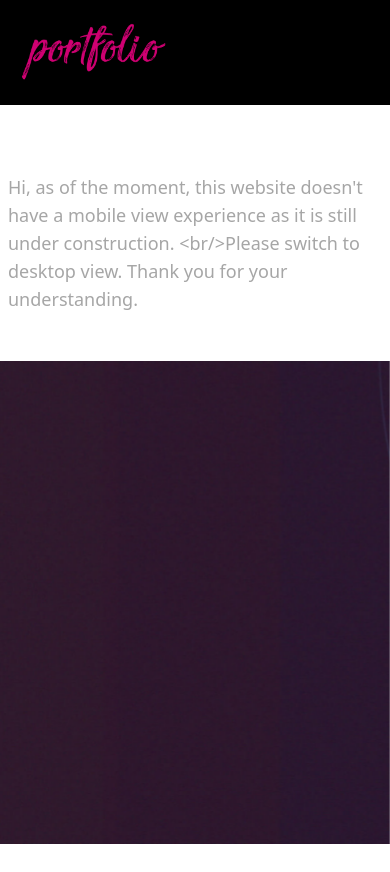
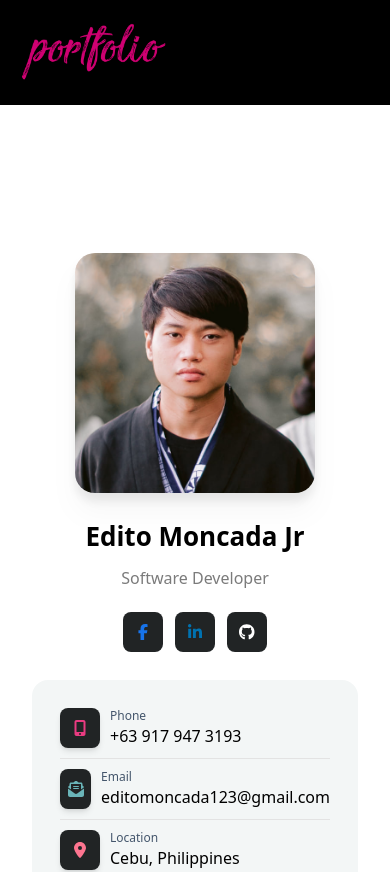
Before and after one commit to primostasis123/porfolio-next, a Next.js app: page / in a window 390 px wide. Shown: the top 872 px of the page. Before the commit the page ends 844 px from the top, so only its background shows below. Built offline with nearby package versions, Linux system fonts and the light colour scheme.

Commit message:
fix portfolio
fix display for mobile view

```diff
--- a/app/certificate/page.tsx
+++ /dev/null
@@ -1,25 +0,0 @@
-import React from 'react'
-
-export default function Certificate() {
-    return (
-        <div className="lg:rounded-2xl bg-white dark:bg-[#111111]">
-            <div className="pb-12 px-2 sm:px-5 md:px-10 lg:px-14 hide block ">
-                <h3 className="text-[35px] text-white font-bold font-robotoSlab "> May 23, 2023</h3>
-                <div className="lg:grid grid-cols-12 md:gap-10 pt-4 md:pt-[30px] items-center ">
-                    <div className="col-span-12 space-y-2.5">
-                        <div className="lg:mr-16">
-                            <p className="text-[#44566c] text-color-910 leading-7">
-                                {"Hi, as of the moment, this website doesn't have a mobile view experience as it is still under construction. <br/>"}
-                                {"Please switch to desktop view. Thank you for your understanding."}
-                            </p>
-                        </div>
-                    </div>
-                </div>
-            </div>
-
-            <div className="pt-12 md:py-12 px-2 sm:px-5 md:px-10 lg:px-14 hidden lg:block">
-                <h2 className="after-effect after:left-52">Certificate</h2>
-            </div>
-        </div>
-    )
-}
--- a/app/components/menu/menu.tsx
+++ b/app/components/menu/menu.tsx
@@ -1,8 +1,8 @@
 
 import { FontAwesomeIcon } from '@fortawesome/react-fontawesome'
-import { faUser, faFileLines} from '@fortawesome/free-regular-svg-icons'
-import { faCertificate, faList } from '@fortawesome/free-solid-svg-icons'
-import { faBlogger, faRProject } from '@fortawesome/free-brands-svg-icons'
+import { faUser, faFileLines,} from '@fortawesome/free-regular-svg-icons'
+import { faCertificate, faList, faFolder  } from '@fortawesome/free-solid-svg-icons'
+import { faBlogger } from '@fortawesome/free-brands-svg-icons'
 import Link from 'next/link';
 
 export default function Menu() {
@@ -18,18 +18,10 @@ export default function Menu() {
                         <span className="text-xl mb-1">
                             <FontAwesomeIcon icon={faFileLines} />
                         </span> Experience </Link></li>
-                    <li> <Link className="menu-item" href="/certificate">
+                    <li> <Link className="menu-item" href="/project">
                         <span className="text-xl mb-1">
-                            <FontAwesomeIcon icon={faCertificate} />
-                        </span> Certificate </Link></li>
-                    <li><Link className="menu-item" href="/log">
-                        <span className="text-xl mb-1">
-                            <FontAwesomeIcon icon={faList} />
-                        </span> Log </Link></li>
-                    {/* <li> <a className="menu-item" href="./contactOne.html">
-                        <span className="text-xl mb-1">
-                            <FontAwesomeIcon icon={faRProject} />
-                        </span> Projects </a></li> */}
+                            <FontAwesomeIcon icon={faFolder} />
+                        </span> Projects </Link></li>
                 </ul>
             </nav>
         </header>
--- a/app/components/sidebar/sidebar.tsx
+++ b/app/components/sidebar/sidebar.tsx
@@ -6,7 +6,7 @@ import { faLinkedinIn, faFacebookF, faGithub } from '@fortawesome/free-brands-sv
 import { faMobileScreenButton, faEnvelopeOpenText, faLocationDot, faCalendarDays, faCloudDownload } from '@fortawesome/free-solid-svg-icons'
 export default function Sidebar() {
     return (
-        <div className="col-span-12 lg:col-span-4 hidden lg:block h-screen sticky top-44">
+
             <div className="w-full mb-6 lg:mb-0 mx-auto relative bg-white text-center dark:bg-[#111111] px-6 rounded-[20px] mt-[180px] md:mt-[220px] lg:mt-0">
                 <Image src={avatar} alt="" className="w-[240px] absolute left-[50%] transform -translate-x-[50%] h-[240px] drop-shadow-xl mx-auto rounded-[20px] -mt-[140px]" />
                 <div className="pt-[100px] pb-8">
@@ -76,6 +76,6 @@ export default function Sidebar() {
                         <FontAwesomeIcon icon={faCloudDownload} /> Download CV </button>
                 </div>
             </div>
-        </div>
+
     )
 }
--- a/app/experience/page.tsx
+++ b/app/experience/page.tsx
@@ -1,24 +1,8 @@
 import React from 'react'
-import { FontAwesomeIcon } from '@fortawesome/react-fontawesome'
-import { faBriefcase } from '@fortawesome/free-solid-svg-icons'
 export default function Experience() {
     return (
         <div className="lg:rounded-2xl bg-white dark:bg-[#111111]">
-            <div className="pb-12 px-2 sm:px-5 md:px-10 lg:px-14 hide block ">
-                <h3 className="text-[35px] text-white font-bold font-robotoSlab "> May 23, 2023</h3>
-                <div className="lg:grid grid-cols-12 md:gap-10 pt-4 md:pt-[30px] items-center ">
-                    <div className="col-span-12 space-y-2.5">
-                        <div className="lg:mr-16">
-                            <p className="text-[#44566c] text-color-910 leading-7">
-                                {"Hi, as of the moment, this website doesn't have a mobile view experience as it is still under construction. <br/>"}
-                                {"Please switch to desktop view. Thank you for your understanding."}
-                            </p>
-                        </div>
-                    </div>
-                </div>
-            </div>
-
-            <div className="pt-12 md:py-12 px-2 sm:px-5 md:px-10 lg:px-14 hidden lg:block">
+            <div className="pt-12 md:py-12 px-2 sm:px-5 md:px-10 lg:px-14 ">
                 <h2 className="after-effect after:left-52">Experience</h2>
                 <div className="grid grid-cols-1 md:grid-cols-2 lg:grid-cols-2 gap-x-6 gap-y-6 mt-[30px]">
                     <div className="items-center space-x-2 mb-4">
@@ -28,7 +12,7 @@ export default function Experience() {
                             <p className="text-blue-800 "> <a target="_blank" href="https://ring-group.jp ">https://ring-group.jp  </a></p>
                        </div>
                     </div>
-                    <div className="items-center space-x-2 mb-4 hidden lg:block">
+                    <div className="items-center space-x-2 mb-4 ">
                        <div className="bg-[#fff4f4] dark:bg-transparent py-4 pl-5 pr-3 space-y-2 mb-6 rounded-lg dark:border-[#212425] dark:border-2">
                             <span className="text-tiny text-gray-lite dark:text-[#b7b7b7]"> March 2022 - Present</span>
                             <h3 className="text-xl text-white"> Eviden (Atos Group)</h3>
@@ -38,9 +22,9 @@ export default function Experience() {
                 </div>
             </div>
 
-            <div className="pb-12 px-2 sm:px-5 md:px-10 lg:px-14 hidden lg:block">
+            <div className="pb-12 px-2 sm:px-5 md:px-10 lg:px-14 ">
                 <h3 className="text-[35px] text-white font-bold font-robotoSlab "> What I do!</h3>
-                <div className="lg:grid grid-cols-12 md:gap-10 pt-4 md:pt-[30px] items-center hidden">
+                <div className="lg:grid grid-cols-12 md:gap-10 pt-4 md:pt-[30px] items-center ">
                     <div className="col-span-12 space-y-2.5">
                         <div className="lg:mr-16">
                             <p className="text-[#44566c] text-color-910 leading-7">
--- a/app/layout.tsx
+++ b/app/layout.tsx
@@ -18,12 +18,14 @@ export default function RootLayout({
     <html lang="en">
       <body>
         <div className="bg-background min-h-screen bg-no-repeat bg-center bg-cover bg-fixed md:pb-16 w-full">
-          <Header/>
+          <Header />
           <div className="container grid grid-cols-12 md:gap-10 justify-between lg:mt-[220px]">
-                <Sidebar />
+            <div className="col-span-12 lg:col-span-4 hidden lg:block h-screen sticky top-44">
+              <Sidebar />
+            </div>
             <div className="col-span-12 lg:col-span-8">
-                <Menu />
-                {children}
+              <Menu />
+              {children}
             </div>
           </div>
         </div>
--- a/app/page.tsx
+++ b/app/page.tsx
@@ -1,23 +1,14 @@
 import React from 'react'
+import Sidebar from './components/sidebar/sidebar'
 
 export default function Home() {
     return (
         <div className="lg:rounded-2xl bg-white dark:bg-[#111111] ">
-            <div className="pb-12 px-2 sm:px-5 md:px-10 lg:px-14 hide block ">
-                <h3 className="text-[35px] text-white font-bold font-robotoSlab "> May 23, 2023</h3>
-                <div className="lg:grid grid-cols-12 md:gap-10 pt-4 md:pt-[30px] items-center ">
-                    <div className="col-span-12 space-y-2.5">
-                        <div className="lg:mr-16">
-                            <p className="text-[#44566c] text-color-910 leading-7">
-                                {"Hi, as of the moment, this website doesn't have a mobile view experience as it is still under construction. <br/>"}
-                                {"Please switch to desktop view. Thank you for your understanding."}
-                            </p>
-                        </div>
-                    </div>
+            <div className="pt-12 md:py-12 px-2 sm:px-5 md:px-10 lg:px-14 ">
+                <h2 className="after-effect after:left-52 ">About Me</h2>
+                <div className="lg:hidden">
+                    <Sidebar/>
                 </div>
-            </div>
-            <div className="pt-12 md:py-12 px-2 sm:px-5 md:px-10 lg:px-14 hidden lg:block">
-                <h2 className="after-effect after:left-52 ">About Me</h2>
                 <div className="lg:grid grid-cols-12 md:gap-10 pt-4 md:pt-[30px] items-center ">
                     <div className="col-span-12 space-y-2.5">
                         <div className="lg:mr-16">
@@ -31,7 +22,7 @@ export default function Home() {
                     </div>
                 </div>
             </div>
-            <div className="pb-12 px-2 sm:px-5 md:px-10 lg:px-14 hidden lg:block">
+            <div className="pb-12 px-2 sm:px-5 md:px-10 lg:px-14  ">
                 <h3 className="text-[35px] text-white font-bold font-robotoSlab "> My Usual Go Stacks</h3>
                 <div className="lg:grid grid-cols-12 md:gap-10 pt-4 md:pt-[30px] items-center ">
                     <div className="col-span-12 space-y-2.5">
@@ -59,13 +50,8 @@ export default function Home() {
                     </div>
                     <div className="col-span-12 space-y-2.5">
                         <div className="lg:mr-16">
-                            <p className="text-[#44566c] text-color-910 leading-7">
-                                {"However, it is essential to remember that the ultimate goal is to find the best solution to the problem at hand."}
-                                {"While tools play a significant role, they are means to an end."}
-                                {"The focus should always be on understanding the problem, analyzing requirements, and architecting a solution that effectively addresses the problem and meets the needs of the users."}
-                            </p>
                             <p className="text-[#44566c] mt-2.5  text-color-910 leading-7">
-                                {"Therefore, while tools do matter, they should be chosen based on their suitability for the task and their ability to help achieve the desired outcome."}
+                                {"While tools do matter, they should be chosen based on their suitability for the task and their ability to help achieve the desired outcome. "}
                                 {"It's important to strike a balance between using reliable and appropriate tools and applying problem-solving skills to create effective solutions."}
                             </p>
                         </div>
--- /dev/null
+++ b/app/project/page.tsx
@@ -0,0 +1,11 @@
+import React from 'react'
+
+export default function Project() {
+    return (
+        <div className="lg:rounded-2xl bg-white dark:bg-[#111111]">
+            <div className="pt-12 md:py-12 px-2 sm:px-5 md:px-10 lg:px-14 ">
+                <h2 className="after-effect after:left-52">Project</h2>
+            </div>
+        </div>
+    )
+}
```
